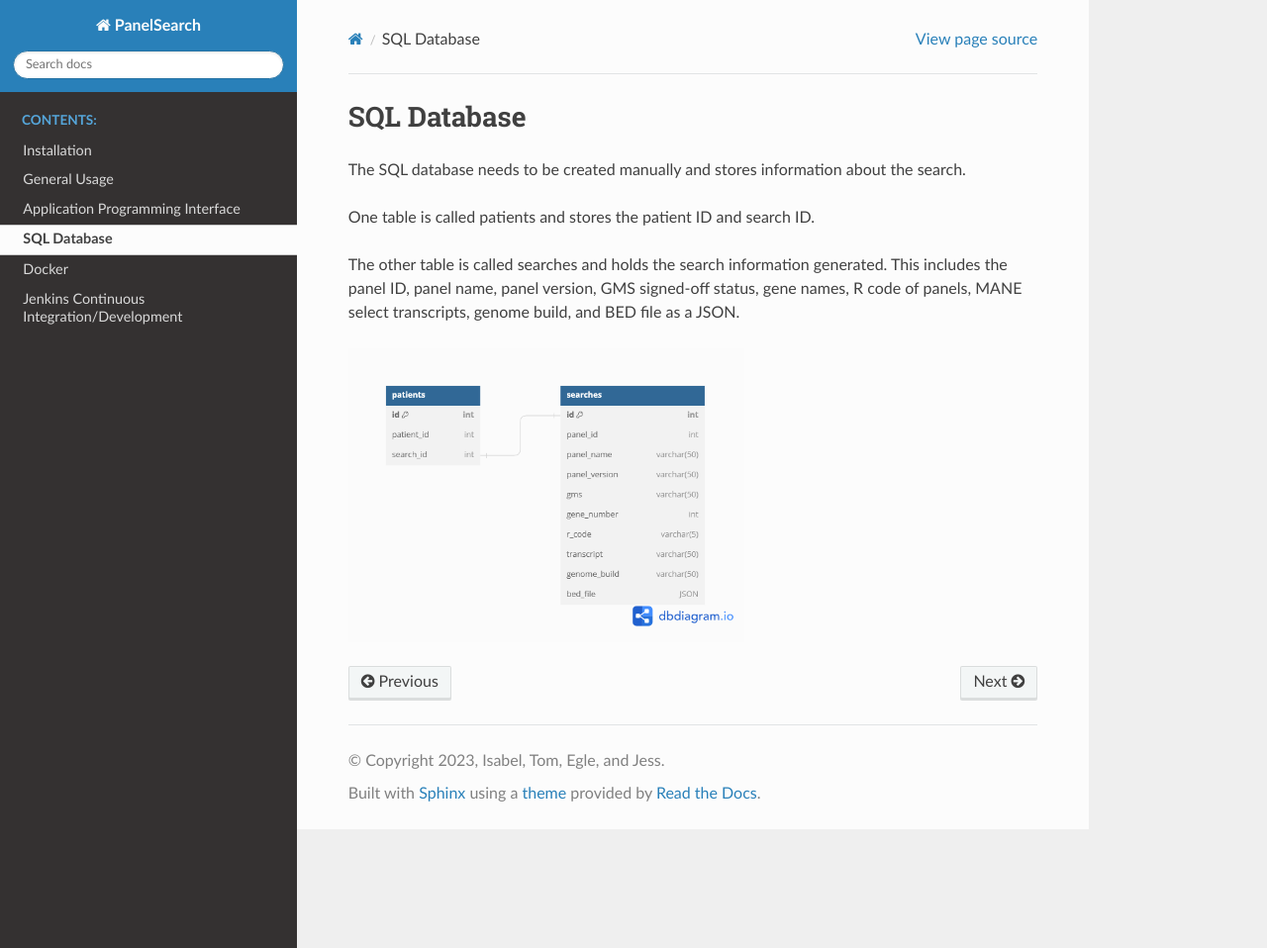
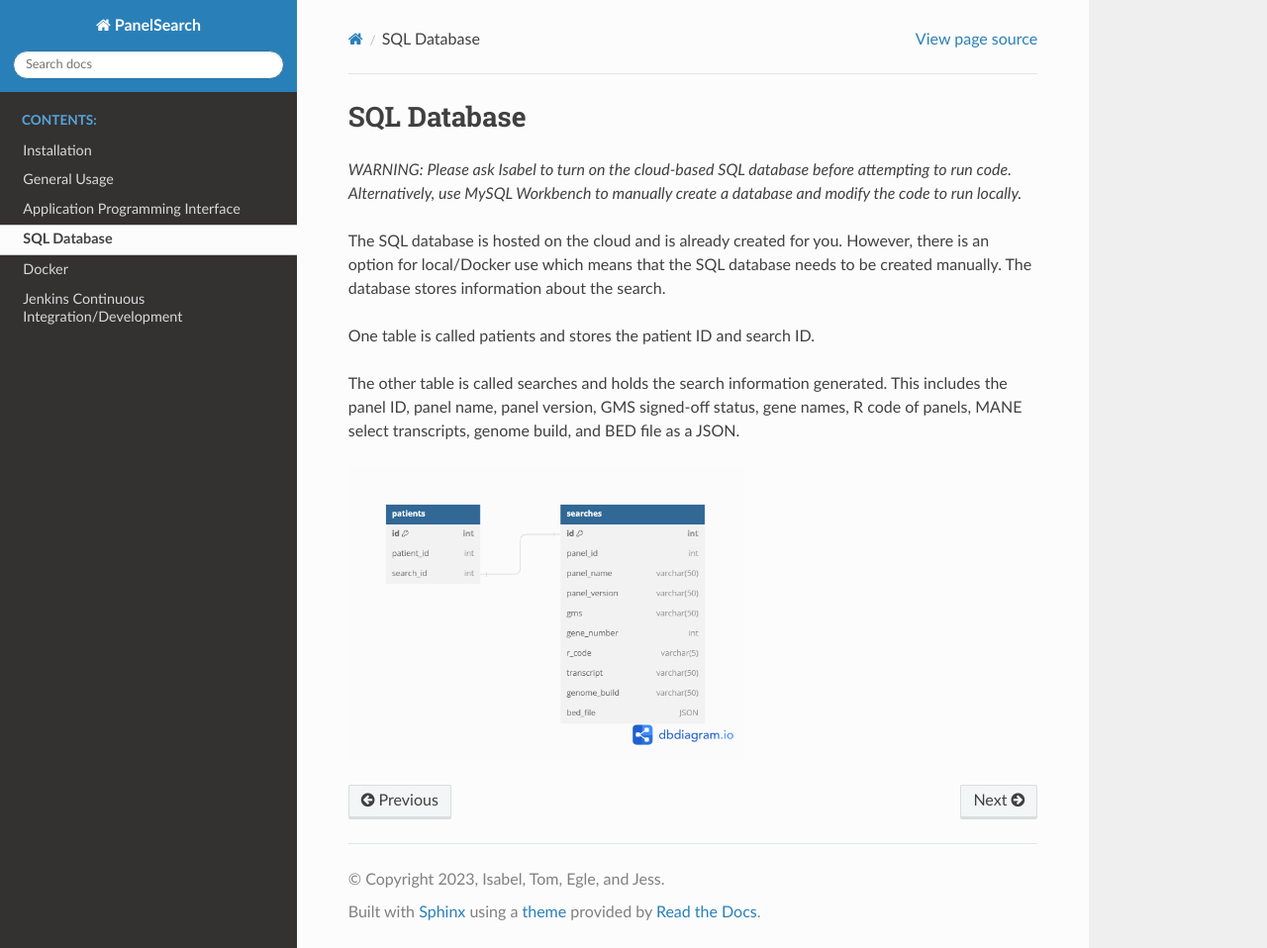
Before and after one commit to isabelrem/2023-Software-Development-Assessment, a Sphinx documentation site: the page built from docs/source/sql.rst, in a window 1280 px wide and 958 px high. Shown: the whole window at 99% size. Built offline with Sphinx 7.4.7 and the Read the Docs theme 2.0.0, drawn with Linux system fonts in a browser that asks for light colours; pages that are not in the unit, such as notebooks, are missing from menus.

Commit message:
Update sql.rst

```diff
--- a/docs/source/sql.rst
+++ b/docs/source/sql.rst
@@ -1,7 +1,9 @@
 SQL Database
 ============
 
-The SQL database needs to be created manually and stores information about the search.
+*WARNING: Please ask Isabel to turn on the cloud-based SQL database before attempting to run code. Alternatively, use MySQL Workbench to manually create a database and modify the code to run locally.*
+
+The SQL database is hosted on the cloud and is already created for you. However, there is an option for local/Docker use which means that the SQL database needs to be created manually. The database stores information about the search.
 
 One table is called patients and stores the patient ID and search ID.
 
```
